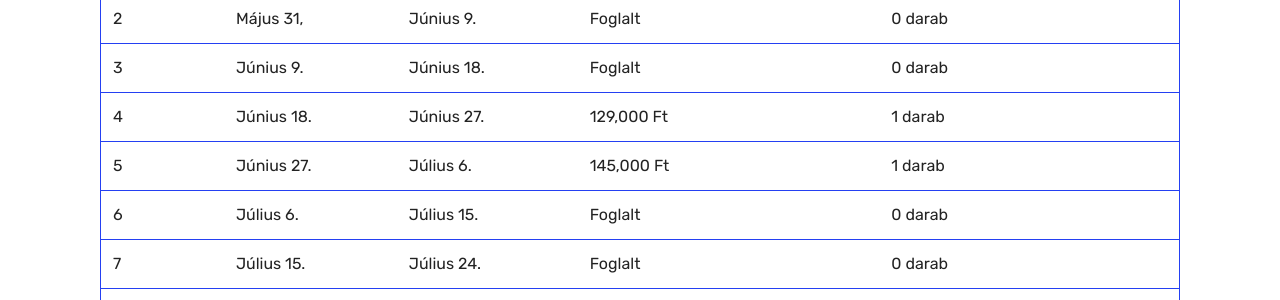
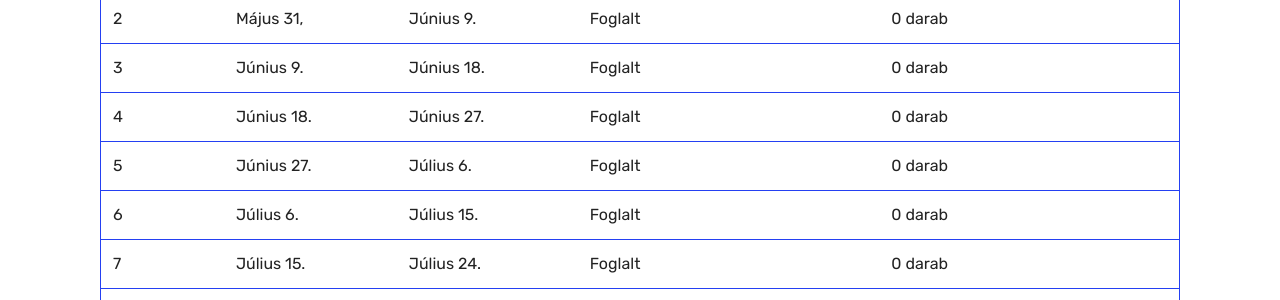
Before and after one commit to marklaszlo9/korinos_new, a Jekyll site: the page built from arak.html, in a window 1280 px wide and 900 px high. Shown: the part 282-582 px from the top of the window. Built offline with Jekyll 4.4.1, drawn with Linux system fonts in a browser that asks for light colours.

Commit message:
ar update

```diff
--- a/arak.html
+++ b/arak.html
@@ -76,12 +76,12 @@
 
 
 
-              <td class="body-item mbr-fonts-style display-7">4</td><td class="body-item mbr-fonts-style display-7">Június 18.</td><td class="body-item mbr-fonts-style display-7">Június 27.</td><td class="body-item mbr-fonts-style display-7">129,000 Ft</td><td class="body-item mbr-fonts-style display-7">1 darab</td></tr><tr>
+              <td class="body-item mbr-fonts-style display-7">4</td><td class="body-item mbr-fonts-style display-7">Június 18.</td><td class="body-item mbr-fonts-style display-7">Június 27.</td><td class="body-item mbr-fonts-style display-7">Foglalt</td><td class="body-item mbr-fonts-style display-7">0 darab</td></tr><tr>
 
 
 
 
-              <td class="body-item mbr-fonts-style display-7">5</td><td class="body-item mbr-fonts-style display-7">Június 27.</td><td class="body-item mbr-fonts-style display-7">Július 6.</td><td class="body-item mbr-fonts-style display-7">145,000 Ft</td><td class="body-item mbr-fonts-style display-7">1 darab</td></tr><tr>
+              <td class="body-item mbr-fonts-style display-7">5</td><td class="body-item mbr-fonts-style display-7">Június 27.</td><td class="body-item mbr-fonts-style display-7">Július 6.</td><td class="body-item mbr-fonts-style display-7">Foglalt</td><td class="body-item mbr-fonts-style display-7">0 darab</td></tr><tr>
 
 
 
```
Also changed, not shown: 1 other file.
